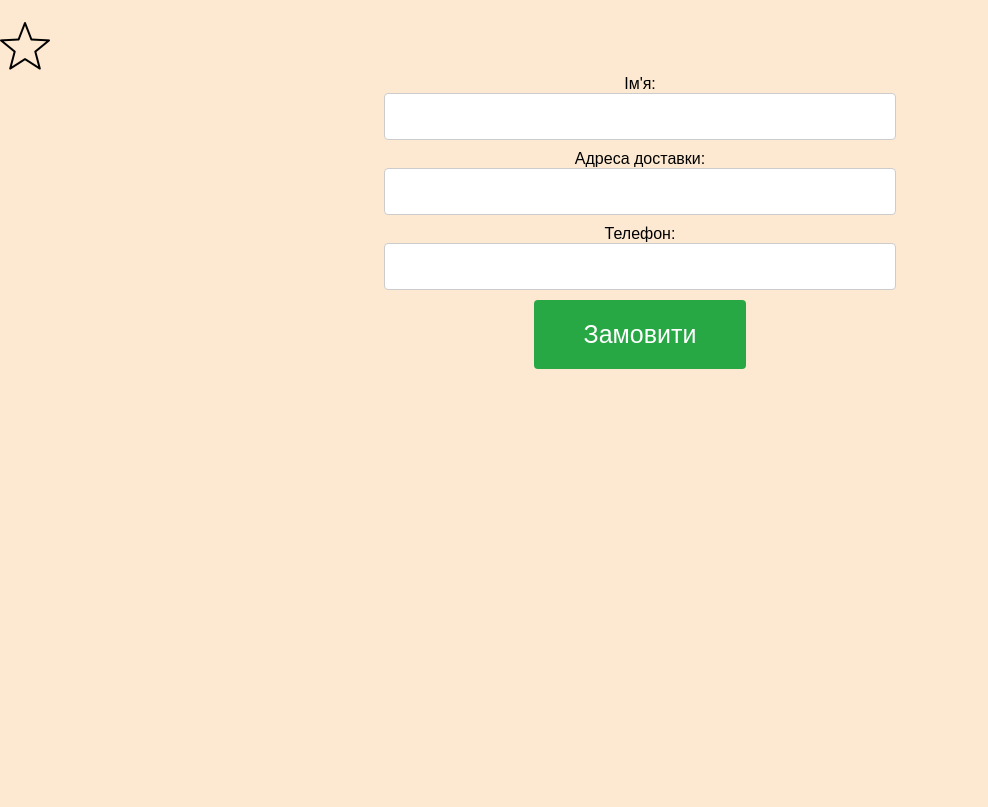
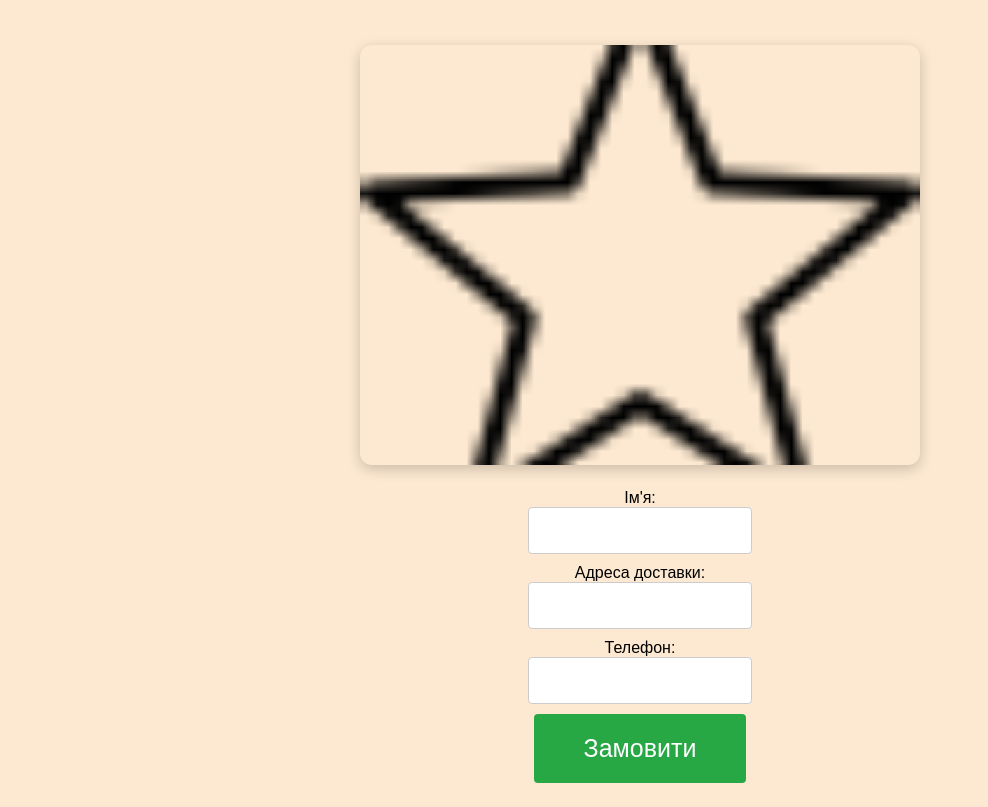
Before and after one commit to Nazar-dev723/logika, a plain HTML site: page delivery.html in a window 1280 px wide. Shown: the part 69-876 px from the top of the page, without its empty margins (0-988 px from the left). Before the commit the page ends 800 px from the top, so only its background shows below. Drawn offline with Linux system fonts and the light colour scheme.

Commit message:
Load shared background styles on delivery page

```diff
--- a/delivery.html
+++ b/delivery.html
@@ -5,6 +5,7 @@
     <meta name="viewport" content="width=device-width, initial-scale=1.0">
     <title>Замовлення — TREND-sports</title>
     <link rel="stylesheet" href="style.css">
+    <link rel="stylesheet" href="site-images.css">
 </head>
 <body class="delivery">
     <header>
```
